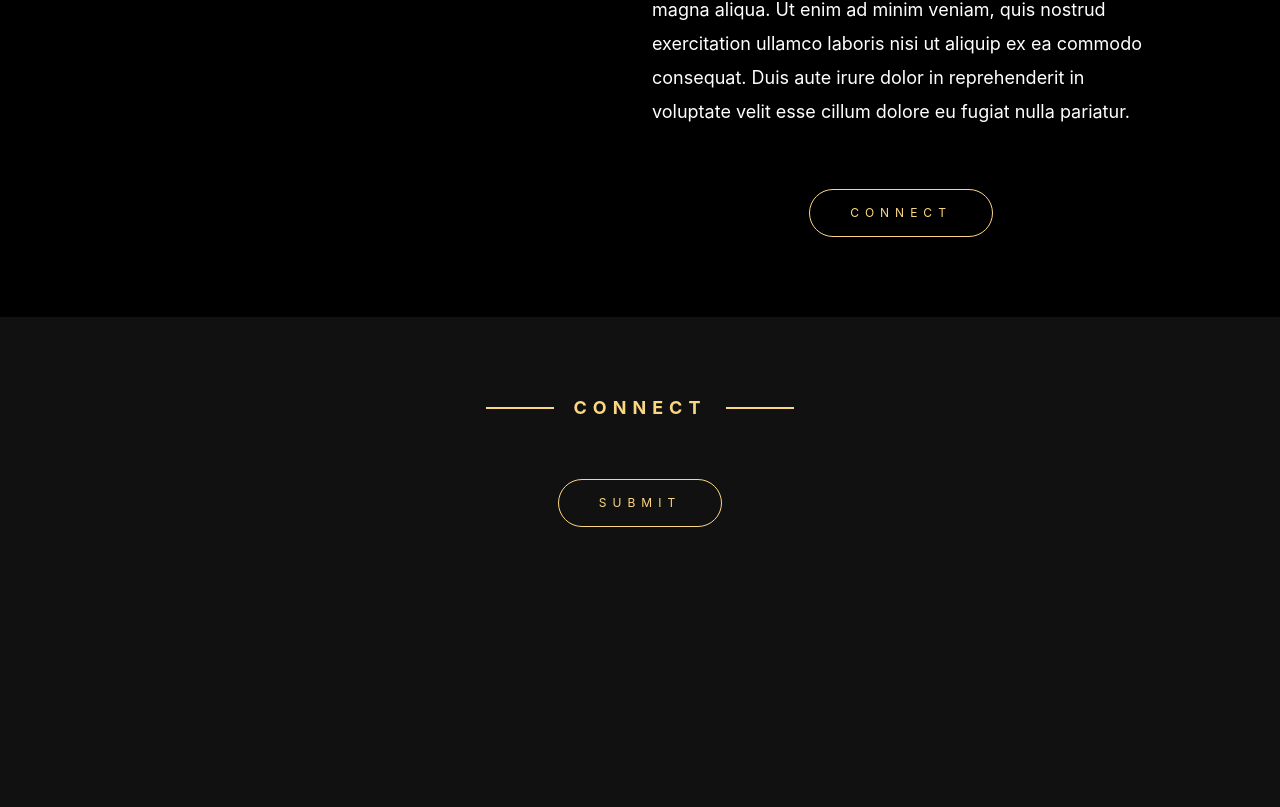
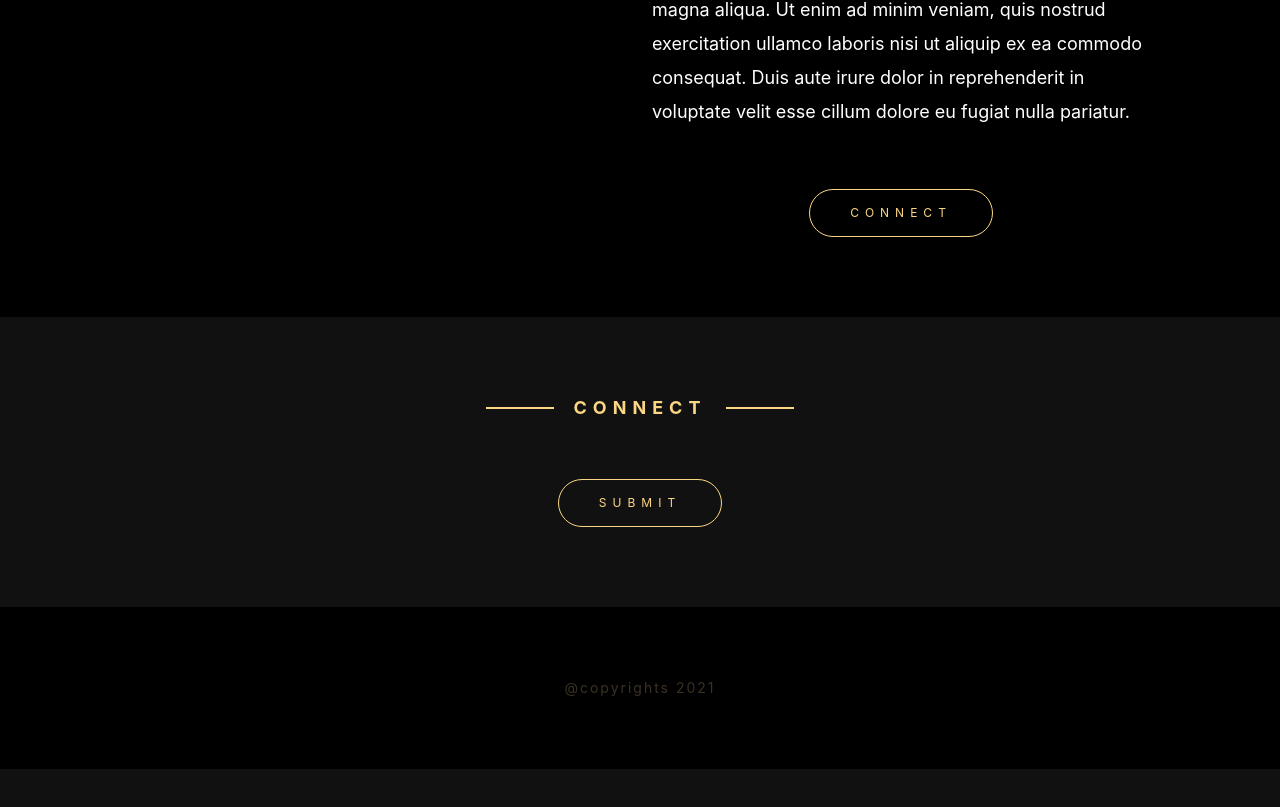
Before and after one commit to mdahmed-abdus/portfolio, a React (Create React App) app: page / in a window 1280 px wide. Shown: the part 2636-3443 px from the top of the page. Before the commit the page ends 3323 px from the top, so only its background shows below. Built offline with nearby package versions, Linux system fonts and the light colour scheme.

Commit message:
Feat:Update footer component

```diff
--- a/src/App.js
+++ b/src/App.js
@@ -1,10 +1,12 @@
-import "./App.scss";
-import Home from "./components/Home";
+import './App.scss';
+import Home from './components/Home';
+import Footer from './components/SharedComponents/Footer/Footer';
 
 function App() {
   return (
     <div className="App">
       <Home />
+      <Footer />
     </div>
   );
 }
--- /dev/null
+++ b/src/components/SharedComponents/Footer/Footer.js
@@ -0,0 +1,13 @@
+import React from 'react';
+import '../Footer/Footer.scss';
+
+function Footer(props) {
+  let year = new Date().getFullYear();
+  return (
+    <footer className="darkBg mt80 footerStyle flexVerticleCenter">
+      @copyrights {year}
+    </footer>
+  );
+}
+
+export default Footer;
--- /dev/null
+++ b/src/components/SharedComponents/Footer/Footer.scss
@@ -0,0 +1,13 @@
+@import '../../../scss/variables.scss';
+
+.footerStyle {
+  height: 162px;
+  font-family: $font-primary;
+  font-style: normal;
+  font-weight: normal;
+  font-size: 14px;
+  line-height: 17px;
+  letter-spacing: 2px;
+  text-transform: lowercase;
+  color: #3a3124;
+}
```
